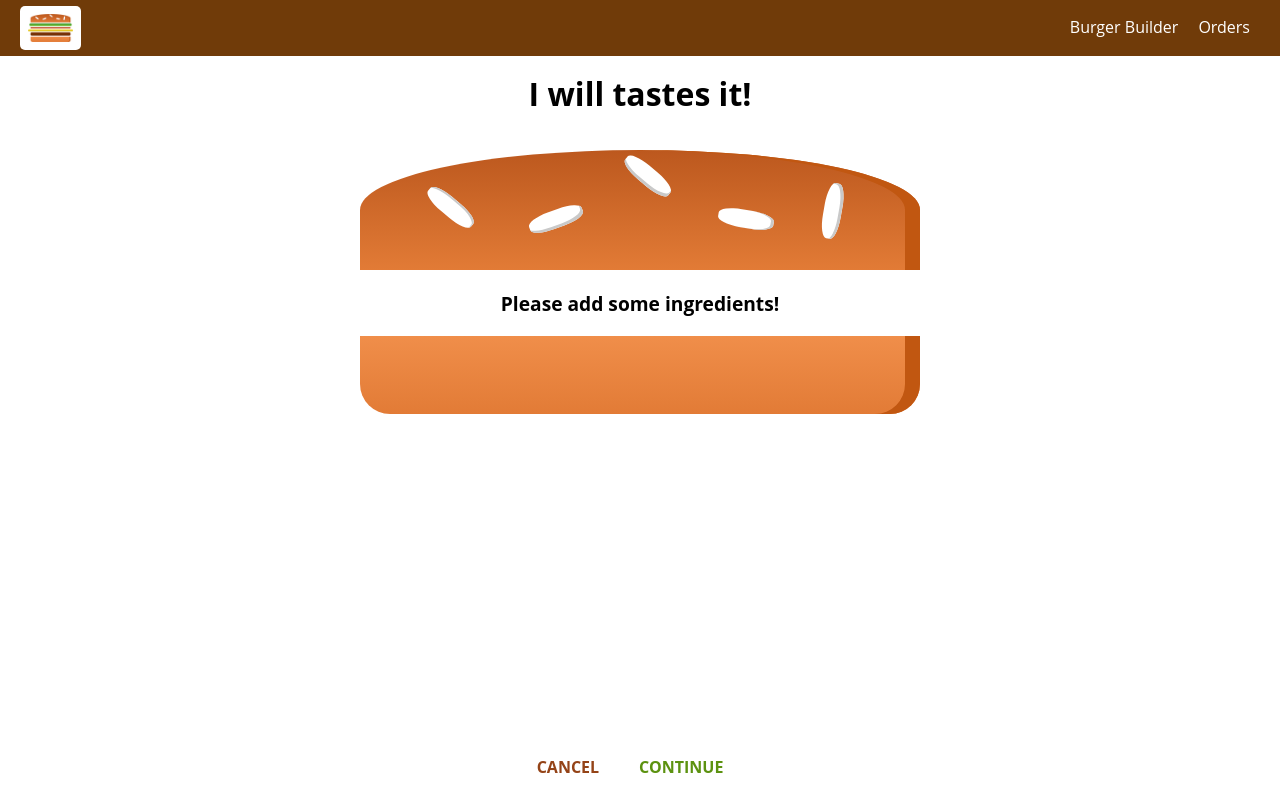
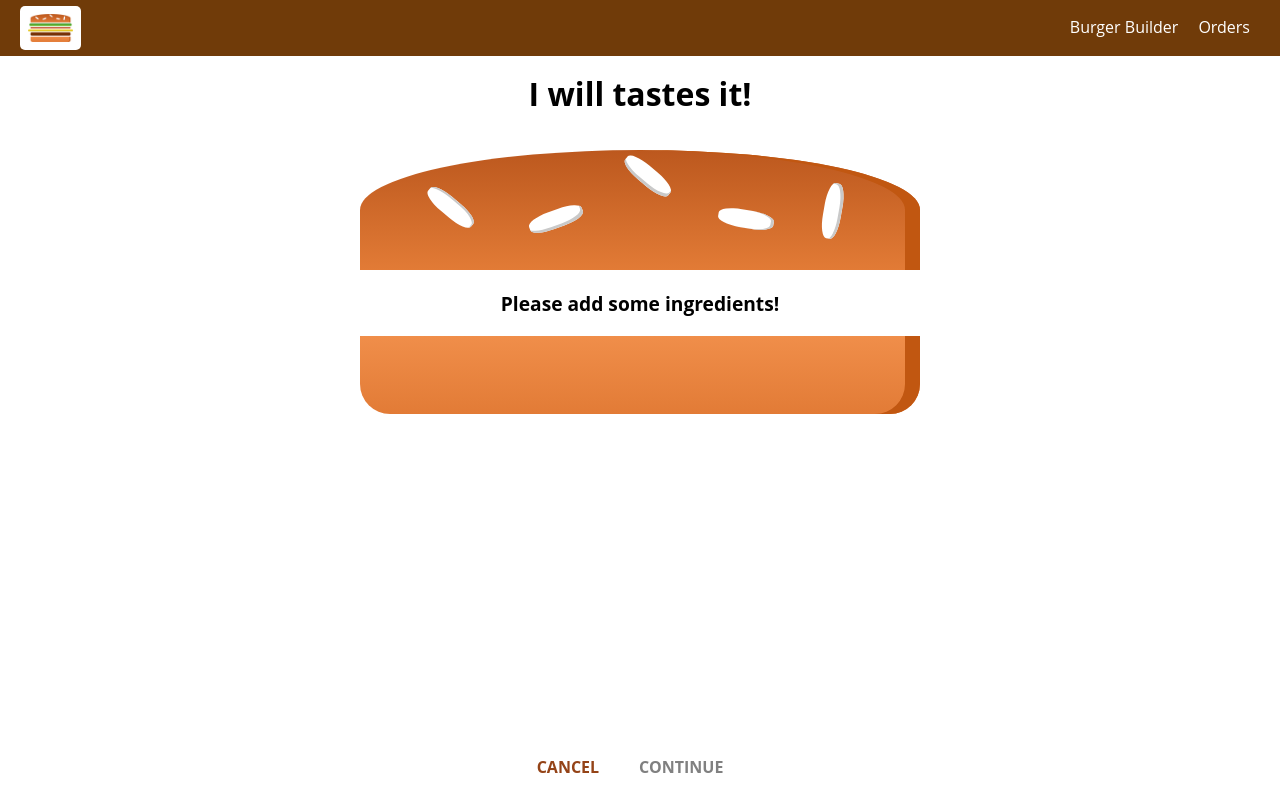
Before and after one commit to mathieu-keller/Burger_Creator_Training, a React (Create React App) app: page /checkout in a window 1280 px wide. Built offline with nearby package versions, Linux system fonts and the light colour scheme.

Commit message:
Add Burgerview on page Order. Add ingredients validation on order.

```diff
--- a/src/components/Burger/Burger.js
+++ b/src/components/Burger/Burger.js
@@ -14,8 +14,8 @@ const getIngredients = ingredients => {
     return transformedIngredients;
 };
 
-const burger = ({ingredients}) => (
-    <div className={classes.Burger}>
+const burger = ({ingredients,style}) => (
+    <div className={classes.Burger} style={style}>
         <BurgerIngredient type='bread-top'/>
         {getIngredients(ingredients)}
         <BurgerIngredient type='bread-bottom'/>
--- a/src/components/Order/CheckoutSummary/CheckoutSummary.js
+++ b/src/components/Order/CheckoutSummary/CheckoutSummary.js
@@ -2,7 +2,7 @@ import React from 'react';
 import Burger from "../../Burger/Burger";
 import Button from '../../UI/Button/Button'
 import classes from './CheckoutSummary.module.sass'
-import {withRouter} from "react-router-dom";
+import {Route, withRouter} from "react-router-dom";
 
 const CheckoutSummary = props => (
     <div className={classes.CheckoutSummary}>
@@ -10,7 +10,11 @@ const CheckoutSummary = props => (
         <div style={{width: '100%', margin: 'auto'}}>
             <Burger ingredients={props.ingredients}/>
         </div>
-        <Button
+        <Route
+            path={props.match.path}
+            exact
+            render={() => (
+                <><Button
                     type='Danger'
                     clicked={props.checkoutCancelledHandler}
                 >CANCEL
@@ -18,8 +22,12 @@ const CheckoutSummary = props => (
                     <Button
                         type='Success'
                         clicked={props.checkoutContinuedHandler}
+                        disabled={!props.ingredients || Object.keys(props.ingredients).length <= 0}
                     >CONTINUE
                     </Button>
+                </>)}
+        />
+
     </div>
 );
 
--- a/src/components/Order/Order.js
+++ b/src/components/Order/Order.js
@@ -1,5 +1,6 @@
 import React from 'react';
 import classes from './Order.module.sass'
+import Burger from "../Burger/Burger";
 
 const Order = ({ingredients, price}) => {
     const ingredientsOutput = Object.keys(ingredients).map(key => (
@@ -15,6 +16,7 @@ const Order = ({ingredients, price}) => {
     return (
         <div className={classes.Order}>
             <p>Ingredients:{ingredientsOutput}</p>
+            <Burger ingredients={ingredients} style={{height: '200px', width:'200px'}} />
             <p>Price: <strong>{Number.parseFloat(price).toFixed(2)} €</strong></p>
         </div>
     )
--- a/src/containers/BurgerBuilder/BurgerBuilder.js
+++ b/src/containers/BurgerBuilder/BurgerBuilder.js
@@ -23,7 +23,10 @@ const BurgerBuilder = props => {
 
     useEffect(() => {
         axios.get('https://i-need-a-burger.firebaseio.com/ingredients.json')
-            .then(res => setIngredients(res.data))
+            .then(res => {
+                setIngredients(res.data);
+                updatePurchaseState(res.data);
+            })
             .catch(console.log);
     }, []);
 
--- a/src/containers/Checkout/ContactData/ContactData.js
+++ b/src/containers/Checkout/ContactData/ContactData.js
@@ -130,10 +130,11 @@ const ContactData = props => {
 
     const formInput = Object.keys(orderFrom).map(key => <Input key={key} {...orderFrom[key]}
                                                                changed={e => inputChangedHandler(e, key)}/>);
+    const disableOrderButton = !formIsValid || !props.ingredients || Object.keys(props.ingredients).length <= 0;
     let form = (
         <form>
             {formInput}
-            <Button type='Success' clicked={orderHandler} disabled={!formIsValid}>ORDER</Button>
+            <Button type='Success' clicked={orderHandler} disabled={disableOrderButton}>ORDER</Button>
         </form>
     );
     if (loading) {
```
Lines whose indentation alone changed are shown as unchanged.
